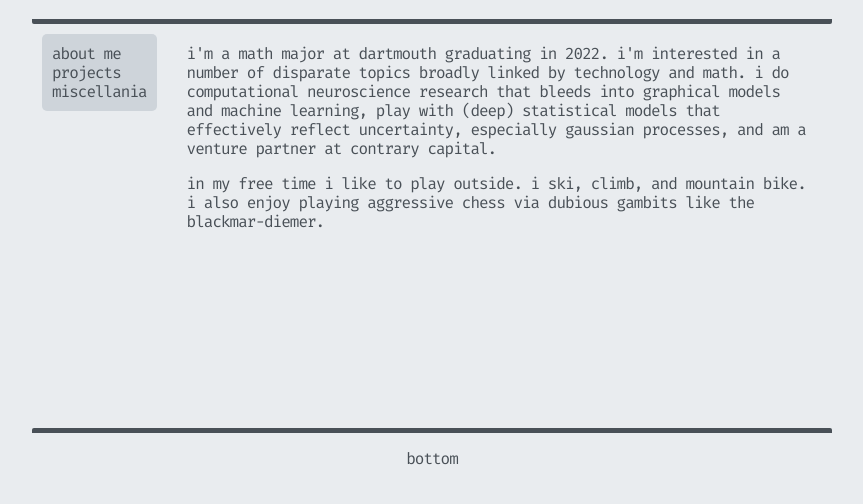
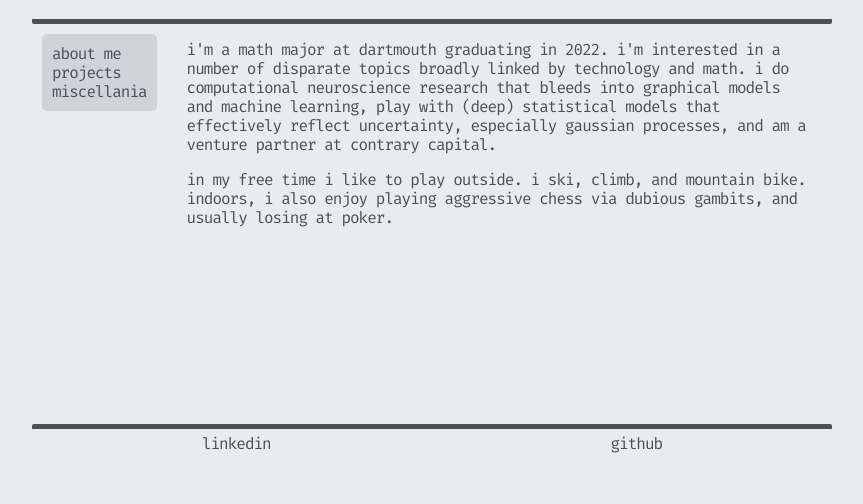
Before and after one commit to tmuntianu/tmuntianu.github.io, a plain HTML site: page index.html in a window 1280 px wide. Shown: the part 80-584 px from the top of the page, without its empty margins (208-1071 px from the left). Drawn offline with Linux system fonts and the light colour scheme.

Commit message:
fixing flexboxes

```diff
--- a/index.html
+++ b/index.html
@@ -14,9 +14,9 @@
                 <h1>tudor muntianu</h1>
             </div>
             <div class="sidebar">
-                <a href="index.html">about me</a><br>
-                <a href="projects.html">projects</a><br>
-                <a href="misc.html">miscellania</a><br>
+                <a href="index.html">about me</a>
+                <a href="projects.html">projects</a>
+                <a href="misc.html">miscellania</a>
             </div>
             <div class="content">
                 <p>
@@ -30,12 +30,17 @@
                 </p>
                 <p>
                     in my free time i like to play outside. i ski, climb, and
-                    mountain bike. i also enjoy playing aggressive chess via dubious
-                    gambits like the blackmar-diemer.
+                    mountain bike. indoors, i also enjoy playing aggressive chess via dubious
+                    gambits, and usually losing at poker.
                 </p>
             </div>
             <div class="botbar">
-                <p>bottom</p>
+                <a href="https://www.linkedin.com/in/tudormuntianu/">
+                    linkedin
+                </a>
+                <a href="https://github.com/tmuntianu">
+                    github
+                </a>
             </div>
         </div>
     </body>
--- a/style.css
+++ b/style.css
@@ -27,7 +27,7 @@ body {
 
 .container{
     display: flex;
-    align-items: baseline;
+    align-items: flex-start;
     width: 800px;
     flex-wrap: wrap;
 }
@@ -38,6 +38,8 @@ body {
     padding-bottom: 10px;
     margin: 10px;
     border-radius: 5px;
+    display: flex;
+    flex-direction: column;
 }
 
 .sidebar a {
@@ -76,4 +78,16 @@ body {
     border-radius: 2px;
     padding-bottom: 10px;
     border-color: var(--text-color);
+    display: flex;
 }
+
+.botbar a {
+    padding-top: 5px;
+    flex-grow: 2;
+    color: var(--text-color);
+    text-decoration: none;
+}
+
+.botbar a:hover {
+    color: var(--link-hover-color);
+}
```
